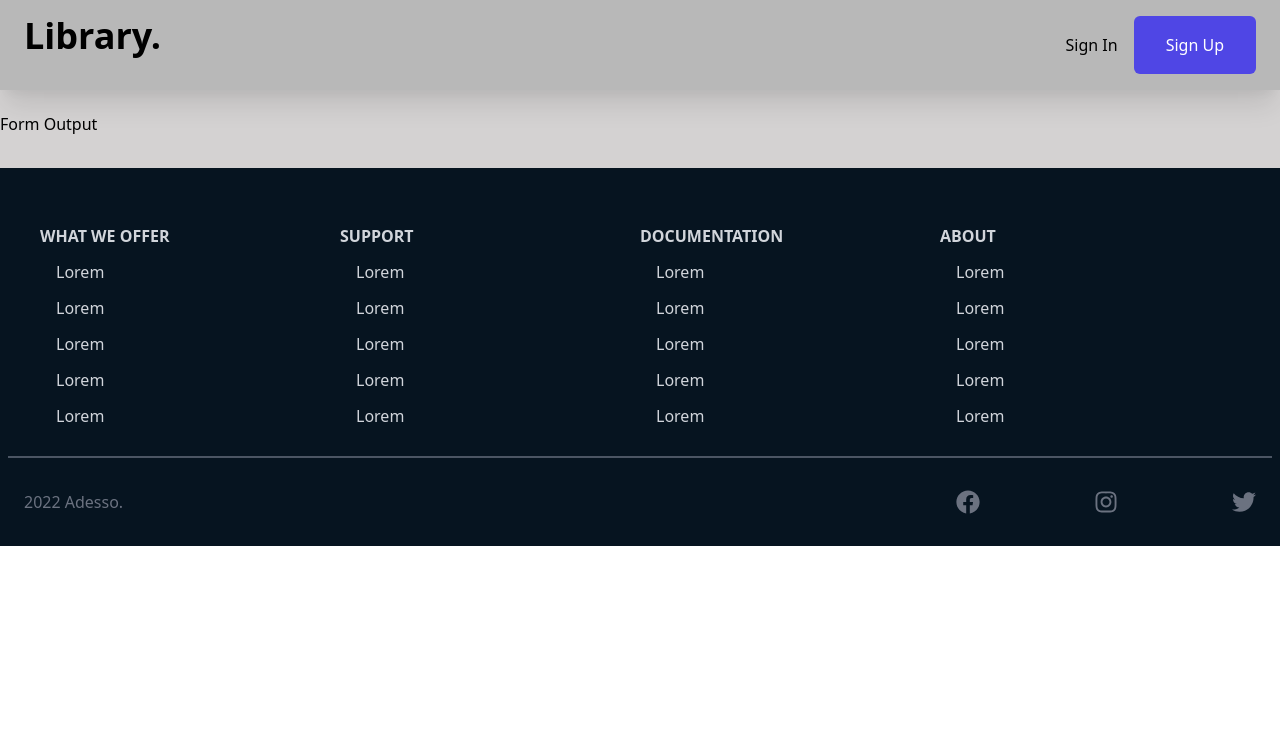
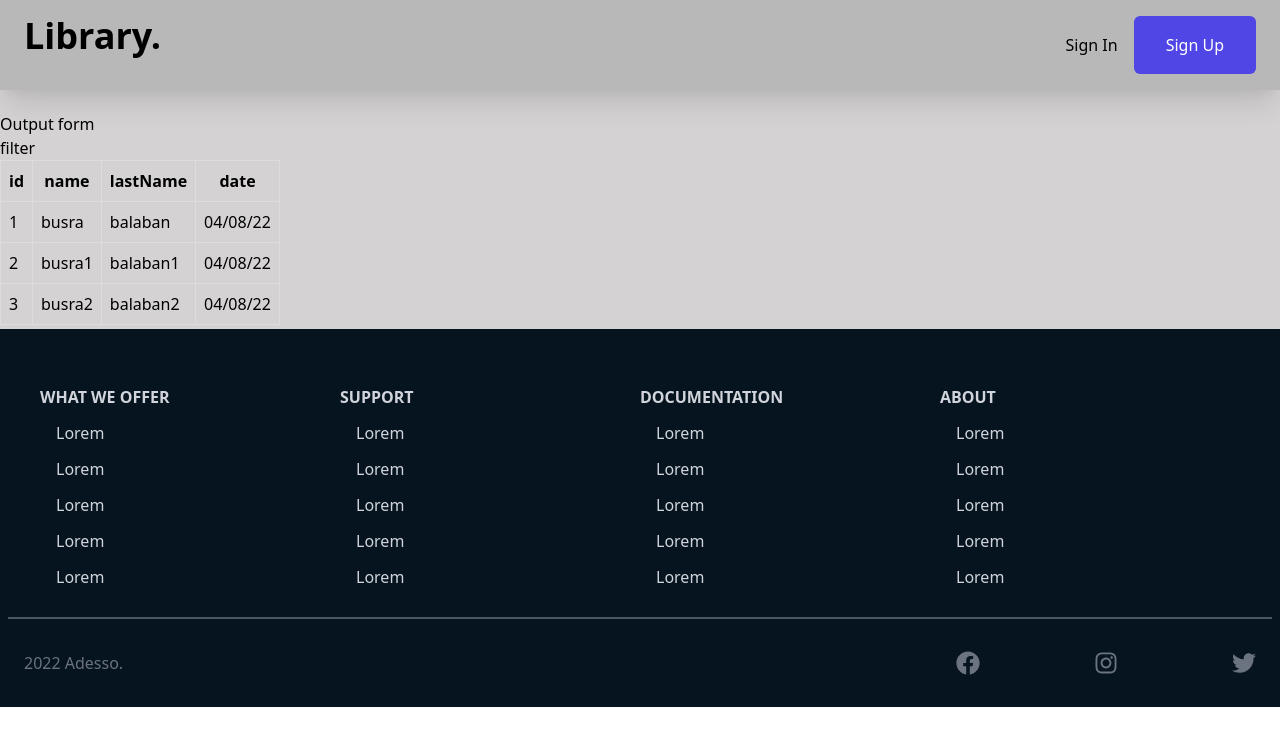
Before and after one commit to bxbalaban/library-app, a React (Create React App) app: page /output in a window 1280 px wide. Shown: the top 746 px of the page. Built offline with nearby package versions, Linux system fonts and the light colour scheme.

Commit message:
data table added

```diff
--- a/src/components/style-output.css
+++ b/src/components/style-output.css
@@ -1,6 +1,6 @@
 .output-container{
-    padding-bottom: 2rem;
     padding-top: 7rem;
+    padding-bottom: 0.25rem;
     background-color:rgba(200, 197, 197, 0.777)
   }
 
@@ -16,3 +16,7 @@
       border-width: 1px;
       box-shadow: 0 20px 25px -5px rgba(0, 0, 0, 0.1), 0 10px 10px -5px rgba(0, 0, 0, 0.04);
   }
+  td, th {
+    border: 1.25px solid #ddd;
+    padding: 8px;
+  }
--- a/src/pages/formOutput.tsx
+++ /dev/null
@@ -1,13 +0,0 @@
-import React from 'react'
-import "../components/style-output.css"
-function FormOutput() {
-  return (
-    <div className='output-container'>
-        <div>
-            Form Output
-        </div>
-    </div>
-  )
-}
-
-export default FormOutput
--- a/src/pages/outputPage.tsx
+++ b/src/pages/outputPage.tsx
@@ -2,24 +2,20 @@
 import { finished } from "stream";
 import Footer from "./footer";
 import Navbar from "./navbar";
-import FormOutput from "./formOutput";
+import "../components/style-output.css"
+
 var data = require("../userData.json");
 
 const Output = () => {
 
-  const enum tableData {
-    id,
-    name,
-    lastname
-  }
+  // const getJSON = () => {
+  //   data && data.map((user: { name: any; }) => {
+  //     // if(user.id.toString() === "1") console.log(user.name) //gets spesific item by checking
+  //     const userData = JSON.stringify(user)
+  //     console.log(userData)
+  //   })
+  // }
 
-  const getJSON = () => {
-    data && data.map((user: { name: any; }) => {
-      // if(user.id.toString() === "1") console.log(user.name) //gets spesific item by checking
-      const userData = JSON.stringify(user)
-      console.log(userData)
-    })
-  }
   const addJSON = () => {
 
     const fs = require("../userData.json")
@@ -35,21 +31,48 @@ const Output = () => {
     });
   }
 
-  const newUser = {
-    "id": 4,
-    "name": "busra3",
-    "lastname": "balaban3",
-    "date": "04/08/22"
-  }
+  const colNames = [
+    "id", "name", "lastName", "date"
+  ]
 
   return (
     <div>
       <Navbar></Navbar>
-      <div className="">
-        <FormOutput />
+      <div className='output-container'>
+        <div>
+          Output form
+          <div>
+            <div>
+              filter
+            </div>
+            <div>
+              {
+                <table style={{ padding: "10px 10px" }}>
+                  <thead>
+                    <tr>
+                      {colNames.map((headerItem, index) => (
+                        <th key={index}>{headerItem}</th>
+                      ))}
+                    </tr>
+                  </thead>
+                  <tbody>
+                    {data.map((user: { id: any; name: any; lastname: any; date: any; }) => (
+                      <tr key={0}>
+                        <td>{user.id}</td>
+                        <td>{user.name}</td>
+                        <td>{user.lastname}</td>
+                        <td>{user.date}</td>
+                      </tr>
+                    ))}
+                  </tbody>
+                </table>
+              }
+            </div>
+          </div>
+        </div>
       </div>
+
       <Footer></Footer>
-
     </div>
   );
 }
```
